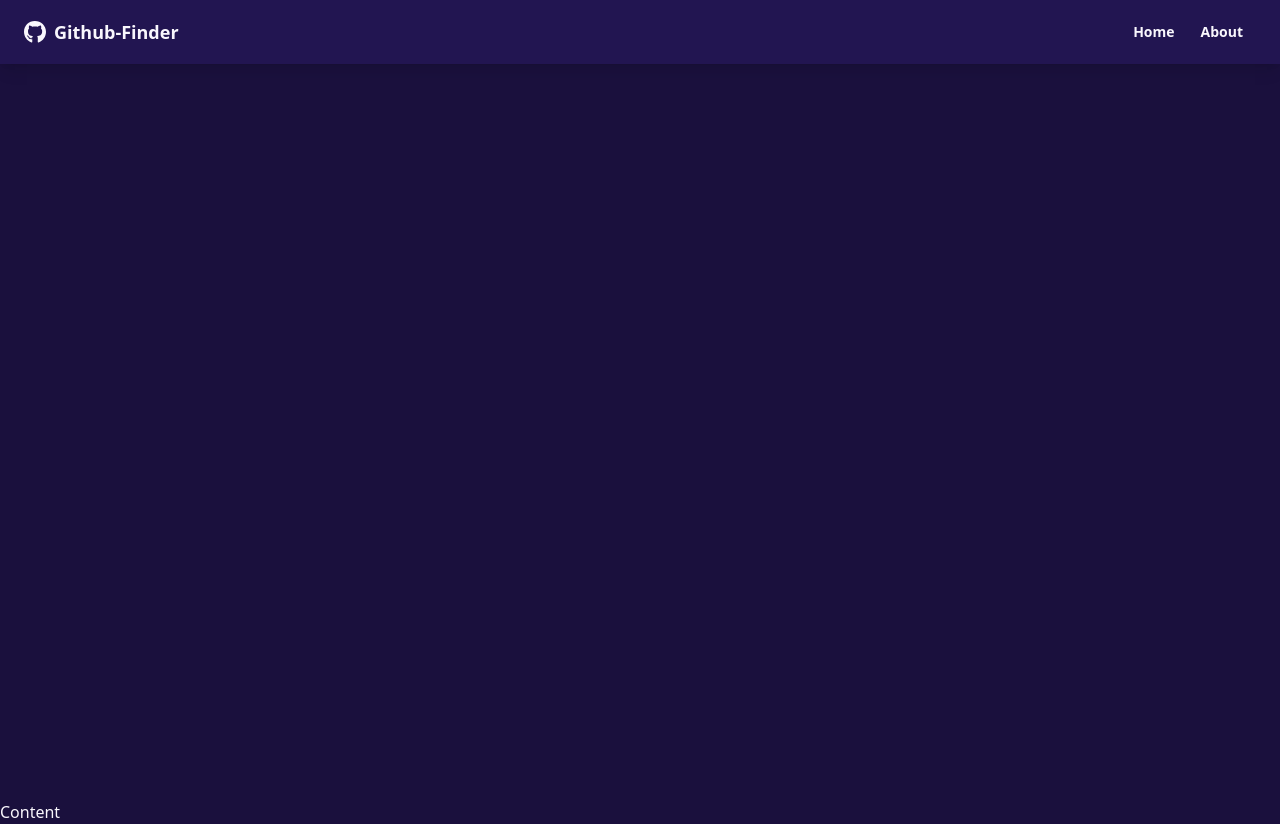
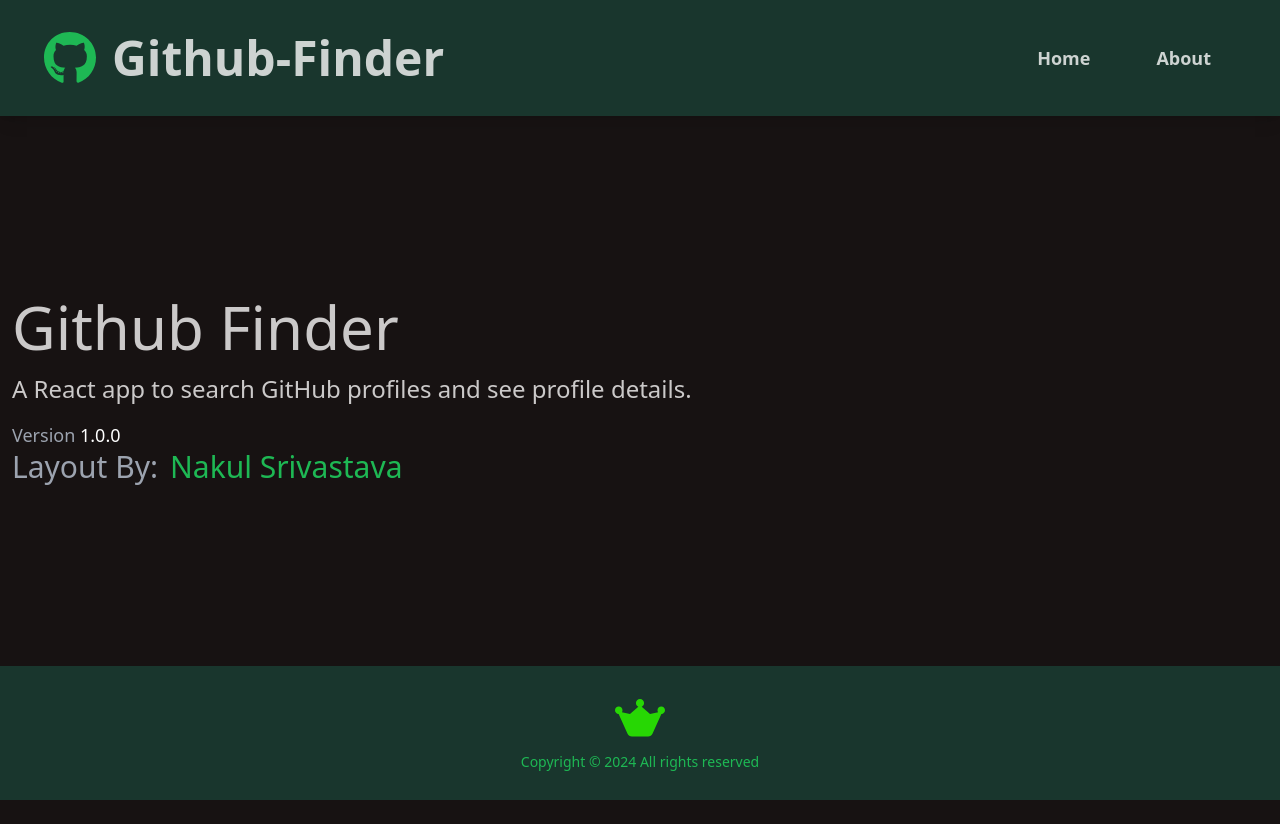
Before and after one commit to imnakul/Github-Finder_using_Vite.js, a React (Vite) app: page /about in a window 1280 px wide. After the commit the page ends 800 px from the top, so only its background shows below. Built offline with nearby package versions, Linux system fonts and the light colour scheme.

Commit message:
Footer added, Pages, Routes Added, StylingChanged

```diff
--- a/index.html
+++ b/index.html
@@ -1,5 +1,5 @@
 <!doctype html>
-<html lang="en" data-theme="synthwave">
+<html lang="en" data-theme="forest">
   <head>
     <meta charset="UTF-8" />
     <link rel="icon" type="image/svg+xml" href="src/assets/github-brands-solid.svg"/>
--- a/src/App.jsx
+++ b/src/App.jsx
@@ -1,14 +1,25 @@
-import { BrowserRouter as Router, Route } from "react-router-dom";
+import { BrowserRouter as Router, Route, Routes } from "react-router-dom";
 import Navbar from "./components/layout/Navbar";
+import Footer from "./components/layout/Footer";
+import Home from "./pages/Home";
+import About from "./pages/About";
+import NotFound from "./pages/NotFound";
 
 function App() {
    return (
       <Router>
          <div className='flex flex-col justify-between h-screen'>
             <Navbar />
+            <main className='container mx-auto px-3 pb-12'>
+               <Routes>
+                  <Route path='/' element={<Home />} />
+                  <Route path='/about' element={<About />} />
+                  <Route path='/notfound' element={<NotFound />} />
+                  <Route path='*' element={<NotFound />} />
+               </Routes>
+            </main>
+            <Footer />
          </div>
-
-         <main>Content</main>
       </Router>
    );
 }
--- /dev/null
+++ b/src/components/layout/Footer.jsx
@@ -0,0 +1,25 @@
+function Footer() {
+   const footerYear = new Date().getFullYear();
+
+   return (
+      <footer className='footer p-7 bg-neutral text-primary-content footer-center'>
+         <div>
+            <svg
+               width='50'
+               height='50'
+               xmlns='http://www.w3.org/2000/svg'
+               viewBox='0 0 640 512'
+            >
+               <path
+                  fill='#27d704'
+                  d='M372.2 52c0 20.9-12.4 39-30.2 47.2L448 192l104.4-20.9c-5.3-7.7-8.4-17.1-8.4-27.1c0-26.5 21.5-48 48-48s48 21.5 48 48c0 26-20.6 47.1-46.4 48L481 442.3c-10.3 23-33.2 37.7-58.4 37.7l-205.2 0c-25.2 0-48-14.8-58.4-37.7L46.4 192C20.6 191.1 0 170 0 144c0-26.5 21.5-48 48-48s48 21.5 48 48c0 10.1-3.1 19.4-8.4 27.1L192 192 298.1 99.1c-17.7-8.3-30-26.3-30-47.1c0-28.7 23.3-52 52-52s52 23.3 52 52z'
+               />
+            </svg>
+            <p className='text-primary'>
+               Copyright &copy; {footerYear} All rights reserved
+            </p>
+         </div>
+      </footer>
+   );
+}
+export default Footer;
--- a/src/components/layout/Navbar.jsx
+++ b/src/components/layout/Navbar.jsx
@@ -4,21 +4,27 @@ import PropTypes from "prop-types";
 
 function Navbar({ title }) {
    return (
-      <nav className='navbar mb-12 shadow-lg bg-neutral text-neutral-content'>
+      <nav className='navbar mb-12 p-7 shadow-lg bg-neutral text-neutral-content text-16'>
          <div className='container mx-auto'>
             <div className='flex-none px-2 mx-2'>
-               <FaGithub className='inline pr-2 text-3xl' />
-               <Link to='/' className='text-lg font-bold align-middle'>
+               <FaGithub className='text-primary inline pr-2 text-6xl' />
+               <Link to='/' className='text-5xl font-bold align-middle ml-2'>
                   {title}
                </Link>
             </div>
 
             <div className='flex-1 px-2 mx-2'>
-               <div className='flex justify-end'>
-                  <Link to='/' className='btn btn-ghost btn-sm rounded-btn'>
+               <div className='flex justify-end gap-4'>
+                  <Link
+                     to='/'
+                     className='btn btn-ghost hover:bg-primary hover:text-black focus:bg-primary focus:text-black text-lg px-6 py-2 rounded-md'
+                  >
                      Home
                   </Link>
-                  <Link to='/' className='btn btn-ghost btn-sm rounded-btn'>
+                  <Link
+                     to='/about'
+                     className='btn btn-ghost hover:bg-primary hover:text-black focus:bg-primary focus:text-black text-lg px-6 py-2 rounded-md'
+                  >
                      About
                   </Link>
                </div>
--- /dev/null
+++ b/src/pages/About.jsx
@@ -0,0 +1,23 @@
+function About() {
+   return (
+      <>
+         <h1 className='text-6xl mb-4'>Github Finder</h1>
+         <p className='mb-4 text-2xl font-light'>
+            A React app to search GitHub profiles and see profile details.
+         </p>
+         <p className='text-lg text-gray-400'>
+            Version <span className='text-white'>1.0.0</span>
+         </p>
+         <p className='text-3xl text-gray-400'>
+            Layout By:
+            <a
+               className='text-primary hover:text-white hover:underline ml-3'
+               href='https://github.com/imnakul'
+            >
+               Nakul Srivastava
+            </a>
+         </p>
+      </>
+   );
+}
+export default About;
--- /dev/null
+++ b/src/pages/Home.jsx
@@ -0,0 +1,8 @@
+function Home() {
+   return (
+      <div>
+         <h1 className='text-6xl'>Welcome to Home</h1>
+      </div>
+   );
+}
+export default Home;
--- /dev/null
+++ b/src/pages/NotFound.jsx
@@ -0,0 +1,20 @@
+import { FaHome } from "react-icons/fa";
+import { Link } from "react-router-dom";
+
+function NotFound() {
+   return (
+      <div className='hero'>
+         <div className='text-center hero-content'>
+            <div className='max-w-lg'>
+               <h1 className='text-8xl font-bold mb-8'>Oops!</h1>
+               <p className='text-5xl mb-8'>404 - Page Not Found!</p>
+               <Link className='btn btn-primary btn-lg' to='/'>
+                  <FaHome className='mr-2' />
+                  Back To Home
+               </Link>
+            </div>
+         </div>
+      </div>
+   );
+}
+export default NotFound;
--- a/tailwind.config.js
+++ b/tailwind.config.js
@@ -6,6 +6,6 @@ export default {
    },
    plugins: [require("daisyui")],
    daisyui: {
-      themes: ["light", "dark", "cyberpunk", "aqua", "synthwave"],
+      themes: ["light", "dark", "cyberpunk", "aqua", "synthwave", "forest"],
    },
 };
```
